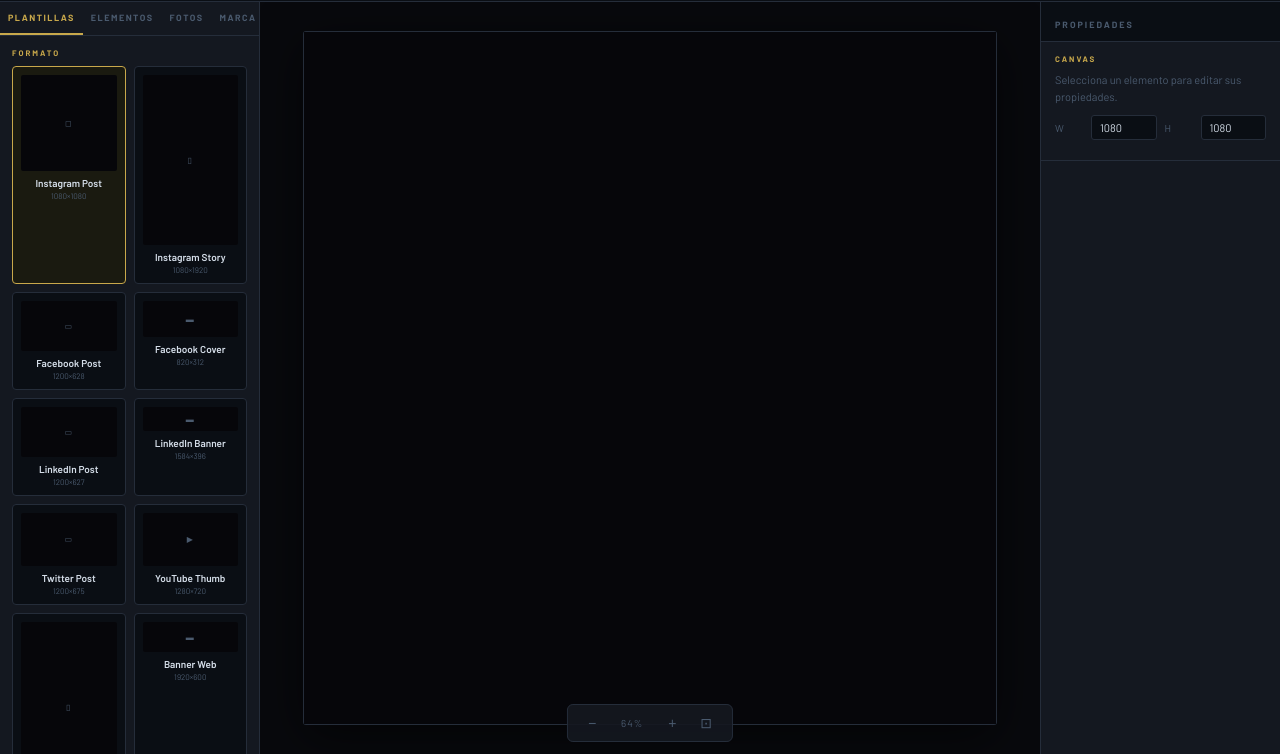
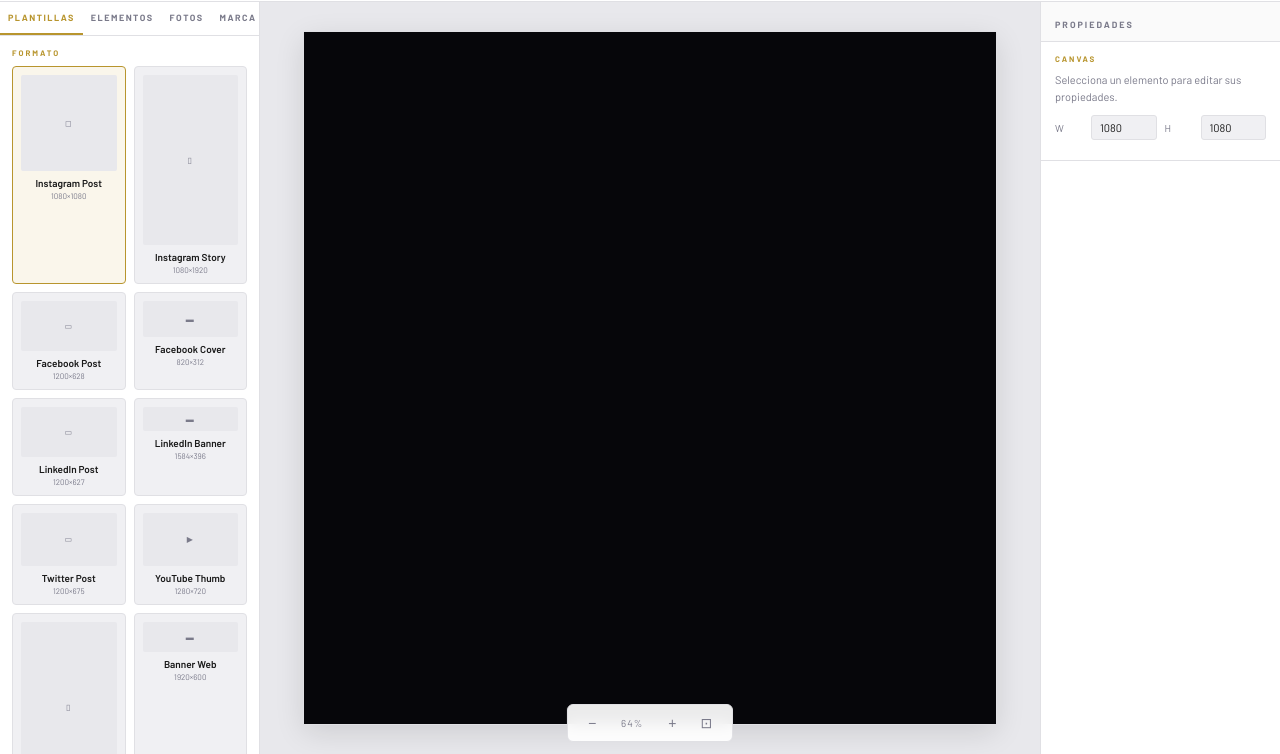
Before and after one commit to micdelcentro-gif/micsa-banner, a plain HTML site: page canva.html in a window 1280 px wide. Shown: the part 46-800 px from the top of the page. Drawn offline with Linux system fonts and the light colour scheme; a web font is replaced by a local one.

Commit message:
Switch designer UI to light/white theme
Co-Authored-By: Claude Opus 4.6 <noreply@anthropic.com>

```diff
--- a/canva.html
+++ b/canva.html
@@ -7,11 +7,11 @@
 <link href="https://fonts.googleapis.com/css2?family=Black+Ops+One&family=Barlow+Condensed:wght@400;600;700;900&family=Barlow:wght@300;400;500;600;700&display=swap" rel="stylesheet">
 <style>
 *{margin:0;padding:0;box-sizing:border-box;}
-:root{--bg:#0d1017;--panel:#141820;--border:#252d3a;--acc:#c8a84b;--txt:#d4dde8;--mut:#4a5a6e;--green:#3fb950;--red:#f85149;--in:#0a0e14;--sel:#c8a84b44;}
+:root{--bg:#f5f5f7;--panel:#ffffff;--border:#e0e0e4;--acc:#b8952e;--txt:#1a1a1a;--mut:#7a7a8a;--green:#1a8a35;--red:#d42020;--in:#f0f0f3;--sel:#b8952e33;}
 html,body{background:var(--bg);color:var(--txt);font-family:'Barlow',sans-serif;height:100vh;overflow:hidden;display:flex;flex-direction:column;user-select:none;}
 
 /* ── TOP BAR ── */
-#top{height:48px;min-height:48px;background:#0a0e14;border-bottom:1px solid var(--border);display:flex;align-items:center;justify-content:space-between;padding:0 16px;flex-shrink:0;z-index:100;}
+#top{height:48px;min-height:48px;background:#ffffff;border-bottom:1px solid var(--border);display:flex;align-items:center;justify-content:space-between;padding:0 16px;flex-shrink:0;z-index:100;}
 .logo-area{display:flex;align-items:center;gap:12px;}
 .logo{font-family:'Black Ops One',sans-serif;font-size:15px;letter-spacing:3px;color:var(--acc);}
 .logo-sub{font-size:10px;color:var(--mut);letter-spacing:2px;text-transform:uppercase;}
@@ -33,7 +33,7 @@ html,body{background:var(--bg);color:var(--txt);font-family:'Barlow',sans-serif;
 .sb-tab{flex:1;padding:10px 8px;text-align:center;font-size:9px;font-weight:700;letter-spacing:1.5px;text-transform:uppercase;color:var(--mut);cursor:pointer;border-bottom:2px solid transparent;transition:all .15s;}
 .sb-tab:hover{color:var(--txt);}
 .sb-tab.active{color:var(--acc);border-bottom-color:var(--acc);}
-.sb-content{flex:1;overflow-y:auto;padding:12px;scrollbar-width:thin;scrollbar-color:#252d3a transparent;}
+.sb-content{flex:1;overflow-y:auto;padding:12px;scrollbar-width:thin;scrollbar-color:#ccc transparent;}
 .sb-section{margin-bottom:16px;}
 .sb-label{font-size:8px;font-weight:700;letter-spacing:2px;text-transform:uppercase;color:var(--acc);margin-bottom:8px;}
 
@@ -41,8 +41,8 @@ html,body{background:var(--bg);color:var(--txt);font-family:'Barlow',sans-serif;
 .tpl-grid{display:grid;grid-template-columns:1fr 1fr;gap:8px;}
 .tpl-card{background:var(--in);border:1px solid var(--border);border-radius:4px;padding:8px;cursor:pointer;transition:all .15s;text-align:center;}
 .tpl-card:hover{border-color:var(--acc);}
-.tpl-card.active{border-color:var(--acc);background:#1a1a10;}
-.tpl-preview{width:100%;aspect-ratio:var(--ar,16/9);background:#06060a;border-radius:2px;margin-bottom:6px;display:flex;align-items:center;justify-content:center;font-size:8px;color:var(--mut);letter-spacing:1px;}
+.tpl-card.active{border-color:var(--acc);background:#faf6eb;}
+.tpl-preview{width:100%;aspect-ratio:var(--ar,16/9);background:#e8e8ec;border-radius:2px;margin-bottom:6px;display:flex;align-items:center;justify-content:center;font-size:8px;color:var(--mut);letter-spacing:1px;}
 .tpl-name{font-size:10px;font-weight:600;color:var(--txt);}
 .tpl-size{font-size:8px;color:var(--mut);margin-top:2px;}
 
@@ -59,19 +59,19 @@ html,body{background:var(--bg);color:var(--txt);font-family:'Barlow',sans-serif;
 .upload-zone .uz-text{font-size:10px;color:var(--mut);letter-spacing:1px;}
 .photo-thumb{width:100%;aspect-ratio:16/9;background:var(--in);border:1px solid var(--border);border-radius:4px;overflow:hidden;cursor:pointer;position:relative;margin-bottom:6px;}
 .photo-thumb img{width:100%;height:100%;object-fit:cover;}
-.photo-thumb .del{position:absolute;top:4px;right:4px;width:20px;height:20px;background:rgba(0,0,0,.8);border:1px solid var(--border);border-radius:3px;color:var(--red);font-size:12px;display:flex;align-items:center;justify-content:center;cursor:pointer;}
+.photo-thumb .del{position:absolute;top:4px;right:4px;width:20px;height:20px;background:rgba(255,255,255,.9);border:1px solid var(--border);border-radius:3px;color:var(--red);font-size:12px;display:flex;align-items:center;justify-content:center;cursor:pointer;}
 .photo-thumb .del:hover{background:var(--red);color:#fff;}
 
 /* ── CANVAS AREA ── */
-#canvas-area{flex:1;display:flex;align-items:center;justify-content:center;background:#08090d;overflow:hidden;position:relative;}
-#canvas-wrap{position:relative;box-shadow:0 0 0 1px var(--border),0 12px 50px rgba(0,0,0,.6);border-radius:2px;}
+#canvas-area{flex:1;display:flex;align-items:center;justify-content:center;background:#e8e8ec;overflow:hidden;position:relative;}
+#canvas-wrap{position:relative;box-shadow:0 0 0 1px var(--border),0 8px 30px rgba(0,0,0,.12);border-radius:2px;}
 canvas#main{display:block;cursor:default;}
 .handle{position:absolute;width:10px;height:10px;background:var(--acc);border:2px solid #fff;border-radius:2px;cursor:pointer;z-index:20;transform:translate(-50%,-50%);display:none;}
 .selection-box{position:absolute;border:2px solid var(--acc);pointer-events:none;z-index:15;display:none;}
 
 /* ── RIGHT PANEL ── */
-#props{width:240px;min-width:240px;background:var(--panel);border-left:1px solid var(--border);display:flex;flex-direction:column;overflow-y:auto;scrollbar-width:thin;scrollbar-color:#252d3a transparent;}
-#props-header{padding:10px 14px;background:#0a0e14;border-bottom:1px solid var(--border);flex-shrink:0;}
+#props{width:240px;min-width:240px;background:var(--panel);border-left:1px solid var(--border);display:flex;flex-direction:column;overflow-y:auto;scrollbar-width:thin;scrollbar-color:#ccc transparent;}
+#props-header{padding:10px 14px;background:#fafafa;border-bottom:1px solid var(--border);flex-shrink:0;}
 #props-header span{font-size:9px;font-weight:700;letter-spacing:2px;text-transform:uppercase;color:var(--mut);}
 .prop-section{padding:12px 14px;border-bottom:1px solid var(--border);}
 .prop-label{font-size:8px;font-weight:700;letter-spacing:2px;text-transform:uppercase;color:var(--acc);margin-bottom:8px;}
@@ -85,11 +85,11 @@ canvas#main{display:block;cursor:default;}
 .prop-color::-webkit-color-swatch{border:none;border-radius:2px;}
 select.prop-input{cursor:pointer;}
 .prop-range{flex:1;accent-color:var(--acc);}
-.prop-delete{width:100%;background:transparent;border:1px solid #3a1a1a;color:var(--red);font-family:'Barlow',sans-serif;font-size:10px;font-weight:600;letter-spacing:1px;padding:7px;border-radius:3px;cursor:pointer;margin-top:4px;}
-.prop-delete:hover{background:#3a1a1a;}
+.prop-delete{width:100%;background:transparent;border:1px solid #f0d0d0;color:var(--red);font-family:'Barlow',sans-serif;font-size:10px;font-weight:600;letter-spacing:1px;padding:7px;border-radius:3px;cursor:pointer;margin-top:4px;}
+.prop-delete:hover{background:#fde8e8;}
 
 /* ── ZOOM BAR ── */
-#zoom-bar{position:absolute;bottom:12px;left:50%;transform:translateX(-50%);display:flex;align-items:center;gap:8px;background:rgba(20,24,32,.9);border:1px solid var(--border);border-radius:6px;padding:6px 12px;}
+#zoom-bar{position:absolute;bottom:12px;left:50%;transform:translateX(-50%);display:flex;align-items:center;gap:8px;background:rgba(255,255,255,.92);border:1px solid var(--border);border-radius:6px;padding:6px 12px;backdrop-filter:blur(8px);}
 #zoom-bar .btn-ghost{padding:4px 8px;font-size:14px;}
 #zoom-val{font-size:10px;color:var(--mut);letter-spacing:1px;min-width:40px;text-align:center;}
 </style>
```
